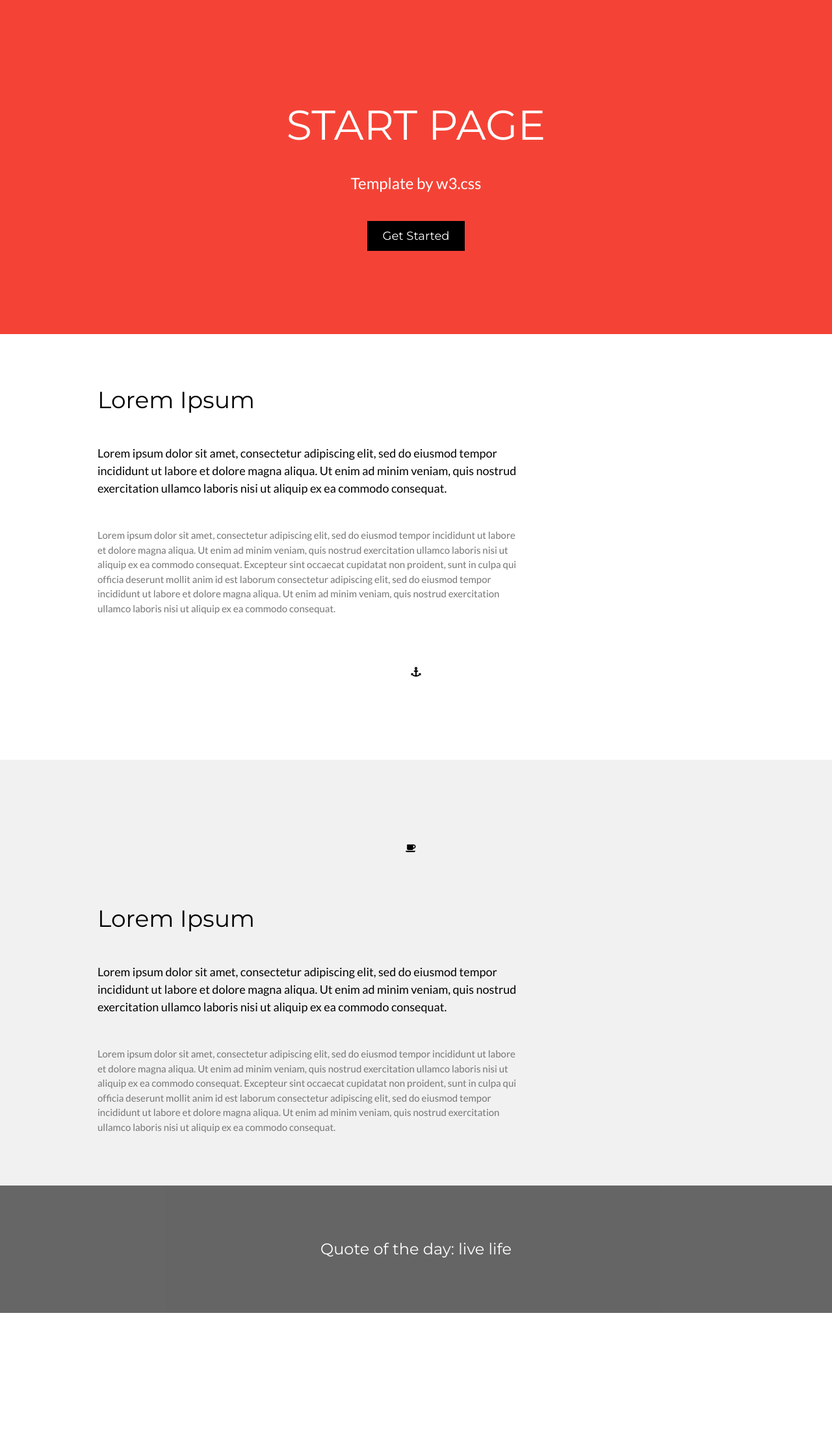
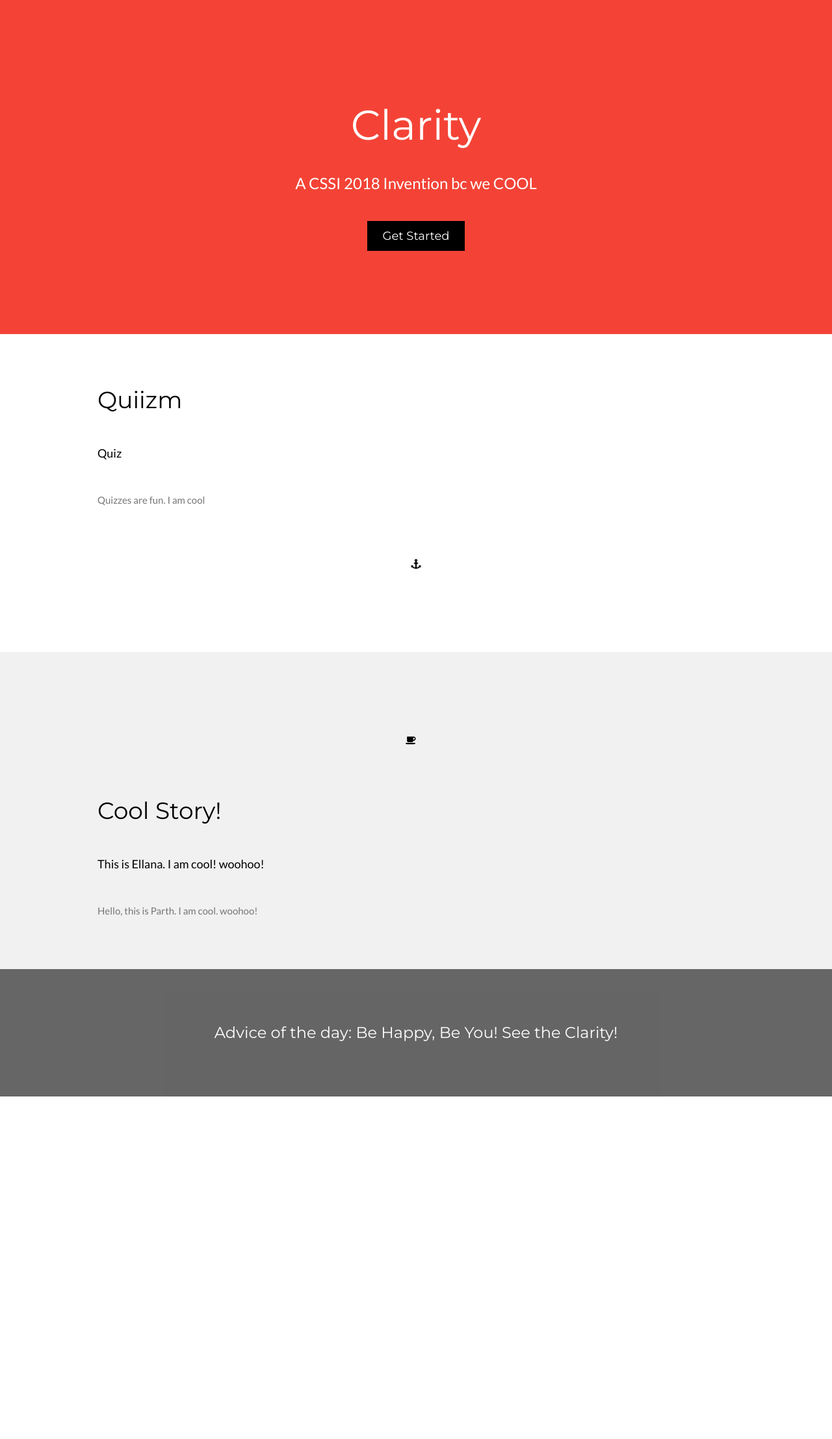
Before and after one commit to parth-vora/Clarity, a Python web app: template templates/home.html in a window 1280 px wide. Shown: the top 2214 px of the page at 65% size. After the commit the page ends 1687 px from the top, so only its background shows below. Run offline with Jinja, Linux system fonts and the light colour scheme; the template is opened without the code that fills it, so the values that code supplies are empty.

Commit message:
July 24th Update2

```diff
--- a/static/themes/home.css
+++ b/static/themes/home.css
@@ -1,21 +1,111 @@
-/* W3.CSS 4.10 February 2018 by Jan Egil and Borge Refsnes */
 html{box-sizing:border-box}*,*:before,*:after{box-sizing:inherit}
-/* Extract from normalize.css by Nicolas Gallagher and Jonathan Neal git.io/normalize */
-html{-ms-text-size-adjust:100%;-webkit-text-size-adjust:100%}body{margin:0}
+html{
+  -ms-text-size-adjust:100%;
+  -webkit-text-size-adjust:100%
+}
+body{
+  margin:0
+}
 
-/* End extract */
-html,body{font-family:Verdana,sans-serif;font-size:15px;line-height:1.5}html{overflow-x:hidden}
-h1{font-size:36px}h2{font-size:30px}h3{font-size:24px}h4{font-size:20px}h5{font-size:18px}h6{font-size:16px}.w3-serif{font-family:serif}
-h1,h2,h3,h4,h5,h6{font-family:"Segoe UI",Arial,sans-serif;font-weight:400;margin:10px 0}.w3-wide{letter-spacing:4px}
-.w3-hoverable tbody tr:hover,.w3-ul.w3-hoverable li:hover{background-color:#ccc}.w3-centered tr th,.w3-centered tr td{text-align:center}
-.w3-btn,.w3-button{border:none;display:inline-block;padding:8px 16px;vertical-align:middle;overflow:hidden;text-decoration:none;color:inherit;background-color:inherit;text-align:center;cursor:pointer;white-space:nowrap}
-.w3-btn,.w3-button{-webkit-touch-callout:none;-webkit-user-select:none;-khtml-user-select:none;-moz-user-select:none;-ms-user-select:none;user-select:none}
-.w3-bar{width:100%;overflow:hidden}.w3-center .w3-bar{display:inline-block;width:auto}
-.w3-bar .w3-bar-item{padding:8px 16px;float:left;width:auto;border:none;display:block;outline:0}
-.w3-bar .w3-dropdown-hover,.w3-bar .w3-dropdown-click{position:static;float:left}
-.w3-bar .w3-button{white-space:normal}
-.w3-bar-block.w3-center .w3-bar-item{text-align:center}.w3-block{display:block;width:100%}
-/* .w3-container:after,.w3-container:before,.w3-panel:after,.w3-panel:before,.w3-row:after,.w3-row:before,.w3-row-padding:after,.w3-row-padding:before, */ */
+html,body{
+  font-family:Verdana,sans-serif;
+  font-size:15px;
+  line-height:1.5
+}
+html{
+  overflow-x:hidden
+}
+h1{
+  font-size:36px
+}
+h2{
+  font-size:30px
+}
+h3{
+  font-size:24px
+}
+h4{
+  font-size:20px
+}
+h5{
+  font-size:18px
+}
+h6{
+  font-size:16px
+}
+.w3-serif{
+  font-family:serif
+}
+h1,h2,h3,h4,h5,h6{
+  font-family:"Segoe UI",Arial,sans-serif;
+  font-weight:400;
+  margin:10px 0
+}
+.w3-wide{
+  letter-spacing:4px
+}
+.w3-hoverable tbody tr:hover,
+.w3-ul.w3-hoverable li:hover{
+  background-color:#ccc
+}
+.w3-centered tr th,
+.w3-centered tr td{
+  text-align:center
+}
+.w3-btn,
+.w3-button{
+  border:none;
+  display:inline-block;
+  padding:8px 16px;
+  vertical-align:middle;
+  overflow:hidden;
+  text-decoration:none;
+  color:inherit;
+  background-color:inherit;
+  text-align:center;
+  cursor:pointer;
+  white-space:nowrap
+}
+.w3-btn,
+.w3-button{
+  -webkit-touch-callout:none;
+  -webkit-user-select:none;
+  -khtml-user-select:none;
+  -moz-user-select:none;
+  -ms-user-select:none;
+  user-select:none;
+}
+.w3-bar{
+  width:100%;
+  overflow:hidden
+}
+.w3-center .w3-bar{
+  display:inline-block;width:auto
+}
+.w3-bar .w3-bar-item{
+  padding:8px 16px;
+  float:left;
+  width:auto;
+  border:none;
+  display:block;
+  outline:0
+}
+.w3-bar .w3-dropdown-hover,
+.w3-bar .w3-dropdown-click{
+  position:static;
+  float:left
+}
+.w3-bar .w3-button{
+  white-space:normal
+}
+.w3-bar-block.w3-center .w3-bar-item{
+  text-align:center
+}
+.w3-block{
+  display:block;
+  width:100%
+}
+*/
 .w3-col,.w3-half,.w3-third,.w3-twothird,.w3-threequarter,.w3-quarter{float:left;width:100%}
 .w3-twothird{width:66.66666%}
 .w3-content{max-width:980px;margin:auto}.w3-rest{overflow:hidden}
--- a/templates/home.html
+++ b/templates/home.html
@@ -16,30 +16,10 @@ body,h1,h2,h3,h4,h5,h6 {font-family: "Lato", sans-serif}
 </style>
 <body>
 
-<!-- Navbar -->
-<!-- <div class="w3-top">
-  <div class="w3-bar w3-red w3-card w3-left-align w3-large">
-    <a class="w3-bar-item w3-button w3-hide-medium w3-hide-large w3-right w3-padding-large w3-hover-white w3-large w3-red" href="javascript:void(0);" onclick="myFunction()" title="Toggle Navigation Menu"><i class="fa fa-bars"></i></a>
-    <a href="#" class="w3-bar-item w3-button w3-padding-large w3-white">Home</a>
-    <a href="#" class="w3-bar-item w3-button w3-hide-small w3-padding-large w3-hover-white">Link 1</a>
-    <a href="#" class="w3-bar-item w3-button w3-hide-small w3-padding-large w3-hover-white">Link 2</a>
-    <a href="#" class="w3-bar-item w3-button w3-hide-small w3-padding-large w3-hover-white">Link 3</a>
-    <a href="#" class="w3-bar-item w3-button w3-hide-small w3-padding-large w3-hover-white">Link 4</a>
-  </div> -->
-
-  <!-- Navbar on small screens -->
-  <!-- <div id="navDemo" class="w3-bar-block w3-white w3-hide w3-hide-large w3-hide-medium w3-large">
-    <a href="#" class="w3-bar-item w3-button w3-padding-large">Link 1</a>
-    <a href="#" class="w3-bar-item w3-button w3-padding-large">Link 2</a>
-    <a href="#" class="w3-bar-item w3-button w3-padding-large">Link 3</a>
-    <a href="#" class="w3-bar-item w3-button w3-padding-large">Link 4</a>
-  </div>
-</div> -->
-
 <!-- Header -->
 <header class="w3-container w3-red w3-center" style="padding:128px 16px">
-  <h1 class="w3-margin w3-jumbo">START PAGE</h1>
-  <p class="w3-xlarge">Template by w3.css</p>
+  <h1 class="w3-margin w3-jumbo">Clarity</h1>
+  <p class="w3-xlarge">A CSSI 2018 Invention bc we COOL</p>
   <button class="w3-button w3-black w3-padding-large w3-large w3-margin-top">Get Started</button>
 </header>
 
@@ -47,12 +27,10 @@ body,h1,h2,h3,h4,h5,h6 {font-family: "Lato", sans-serif}
 <div class="w3-row-padding w3-padding-64 w3-container">
   <div class="w3-content">
     <div class="w3-twothird">
-      <h1>Lorem Ipsum</h1>
-      <h5 class="w3-padding-32">Lorem ipsum dolor sit amet, consectetur adipiscing elit, sed do eiusmod tempor incididunt ut labore et dolore magna aliqua. Ut enim ad minim veniam, quis nostrud exercitation ullamco laboris nisi ut aliquip ex ea commodo consequat.</h5>
+      <h1>Quiizm</h1>
+      <h5 class="w3-padding-32">Quiz </h5>
 
-      <p class="w3-text-grey">Lorem ipsum dolor sit amet, consectetur adipiscing elit, sed do eiusmod tempor incididunt ut labore et dolore magna aliqua. Ut enim ad minim veniam, quis nostrud exercitation ullamco laboris nisi ut aliquip ex ea commodo consequat. Excepteur sint
-        occaecat cupidatat non proident, sunt in culpa qui officia deserunt mollit anim id est laborum consectetur adipiscing elit, sed do eiusmod tempor incididunt ut labore et dolore magna aliqua. Ut enim ad minim veniam, quis nostrud exercitation ullamco
-        laboris nisi ut aliquip ex ea commodo consequat.</p>
+      <p class="w3-text-grey">Quizzes are fun. I am cool </p>
     </div>
 
     <div class="w3-third w3-center">
@@ -61,7 +39,6 @@ body,h1,h2,h3,h4,h5,h6 {font-family: "Lato", sans-serif}
   </div>
 </div>
 
-<!-- Second Grid -->
 <div class="w3-row-padding w3-light-grey w3-padding-64 w3-container">
   <div class="w3-content">
     <div class="w3-third w3-center">
@@ -69,47 +46,21 @@ body,h1,h2,h3,h4,h5,h6 {font-family: "Lato", sans-serif}
     </div>
 
     <div class="w3-twothird">
-      <h1>Lorem Ipsum</h1>
-      <h5 class="w3-padding-32">Lorem ipsum dolor sit amet, consectetur adipiscing elit, sed do eiusmod tempor incididunt ut labore et dolore magna aliqua. Ut enim ad minim veniam, quis nostrud exercitation ullamco laboris nisi ut aliquip ex ea commodo consequat.</h5>
+      <h1>Cool Story!</h1>
+      <h5 class="w3-padding-32">This is Ellana. I am cool! woohoo!</h5>
 
-      <p class="w3-text-grey">Lorem ipsum dolor sit amet, consectetur adipiscing elit, sed do eiusmod tempor incididunt ut labore et dolore magna aliqua. Ut enim ad minim veniam, quis nostrud exercitation ullamco laboris nisi ut aliquip ex ea commodo consequat. Excepteur sint
-        occaecat cupidatat non proident, sunt in culpa qui officia deserunt mollit anim id est laborum consectetur adipiscing elit, sed do eiusmod tempor incididunt ut labore et dolore magna aliqua. Ut enim ad minim veniam, quis nostrud exercitation ullamco
-        laboris nisi ut aliquip ex ea commodo consequat.</p>
+      <p class="w3-text-grey"> Hello, this is Parth. I am cool. woohoo! </p>
     </div>
   </div>
 </div>
 
 <div class="w3-container w3-black w3-center w3-opacity w3-padding-64">
-    <h1 class="w3-margin w3-xlarge">Quote of the day: live life</h1>
+    <h1 class="w3-margin w3-xlarge">Advice of the day: Be Happy, Be You! See the Clarity! </h1>
 </div>
 
-<!-- Footer -->
 <footer class="w3-container w3-padding-64 w3-center w3-opacity">
   <div class="w3-xlarge w3-padding-32">
-    <!-- <i class="fa fa-facebook-official w3-hover-opacity"></i>
-    <i class="fa fa-instagram w3-hover-opacity"></i>
-    <i class="fa fa-snapchat w3-hover-opacity"></i>
-    <i class="fa fa-pinterest-p w3-hover-opacity"></i>
-    <i class="fa fa-twitter w3-hover-opacity"></i>
-    <i class="fa fa-linkedin w3-hover-opacity"></i> -->
     </footer>
- <!-- </div>
- <p>Powered by <a href="https://www.w3schools.com/w3css/default.asp" target="_blank">w3.css</a></p>
-</footer>
-
-<!- //<script> -->
-// Used to toggle the menu on small screens when clicking on the menu button
-
-// function myFunction() {
-//     var x = document.getElementById("navDemo");
-//     if (x.className.indexOf("w3-show") == -1) {
-//         x.className += " w3-show";
-//     } else {
-//         x.className = x.className.replace(" w3-show", "");
-//     }
-// }
-
-<!-- </script> -->
 
 </body>
 </html>
```
